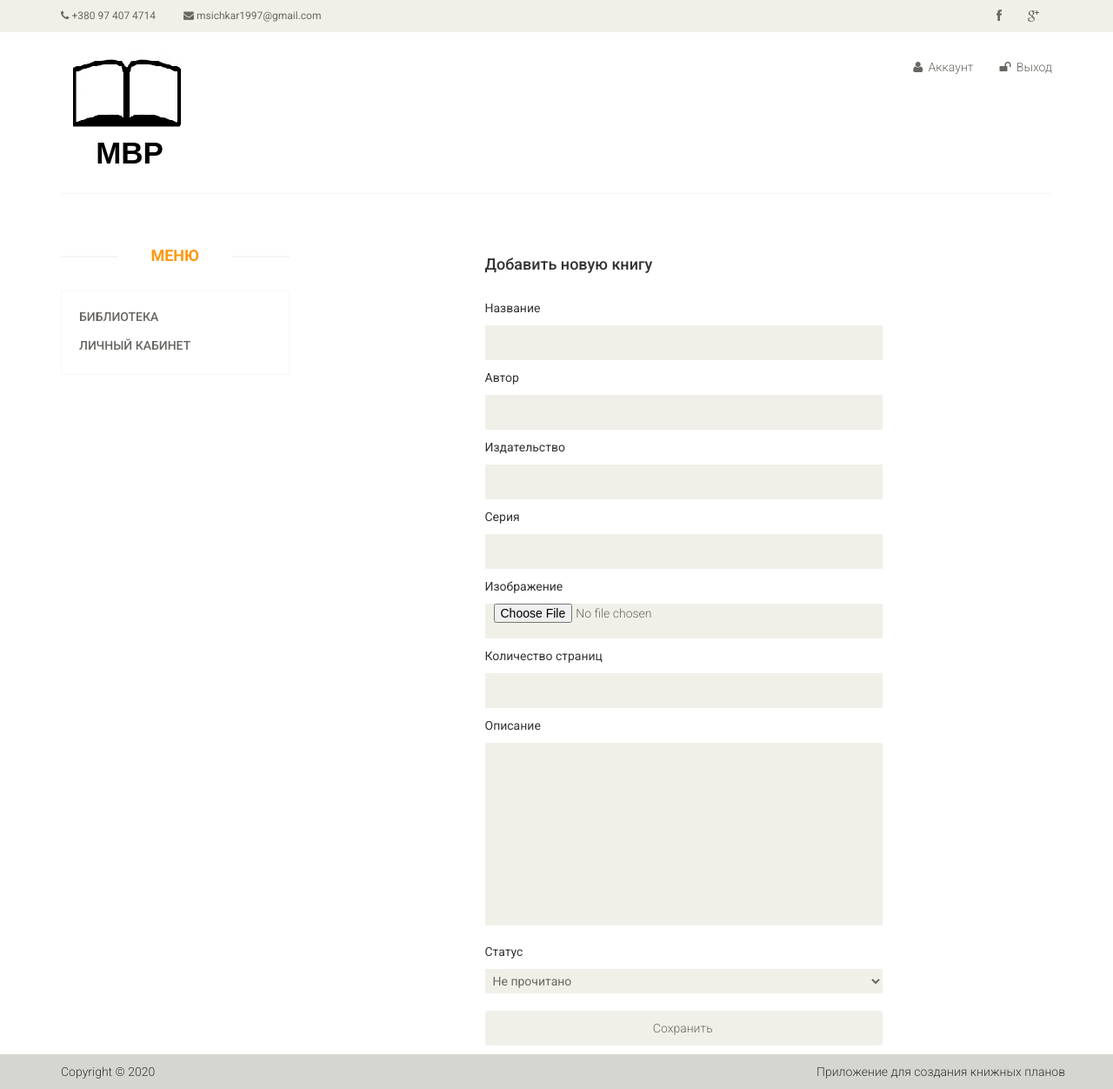
After one commit to Xamix123/myBookPlans, a PHP site: template app/views/library/updateBook.php in a window 1280 px wide. The commit adds this page. Shown: the whole page at 87% size. Run offline with PHP 8.4, Linux system fonts and the light colour scheme; the template is opened without the code that fills it, so the values that code supplies are empty; some libraries are stand-ins or nearby versions.

```diff
--- a/app/config/db_params.php
+++ b/app/config/db_params.php
@@ -3,6 +3,6 @@ return [
     'host' => 'localhost',
     'dbname' => 'myBookPlans',
     'user' => 'root',
-    'password' => 'кщще',
+    'password' => '',
     'charset' => 'utf8'
 ];
--- a/app/controllers/CabinetController.php
+++ b/app/controllers/CabinetController.php
@@ -2,6 +2,7 @@
 
 namespace myBookPlans\app\controllers;
 
+use myBookPlans\app\models\Library;
 use myBookPlans\app\models\User;
 
 class CabinetController
@@ -12,6 +13,11 @@ class CabinetController
 
         $user = User::getUserById($userId);
 
+        if(!Library::checkUserLibraryExists($userId))
+        {
+            Library::createNewUserLibrary($userId);
+        }
+
         require_once(ROOT . '/app/views/cabinet/index.php');
 
         return true;
--- a/app/controllers/UserController.php
+++ b/app/controllers/UserController.php
@@ -2,6 +2,7 @@
 
 namespace myBookPlans\app\controllers;
 
+use myBookPlans\app\models\Library;
 use myBookPlans\app\models\User;
 use myBookPlans\app\validators\UserDataValidator;
 
--- a/app/views/library/book.php
+++ b/app/views/library/book.php
@@ -45,11 +45,11 @@
 
                                 </div><!--/book-information-->
                                 <div class="col-lg-offset-2">
-                                    <a href="/library/update/<?php echo $book['id']; ?>"
+                                    <a href="/library/updateBook/<?php echo $book['id']; ?>"
                                        class="btn btn-default add-to-cart">Редактировать книгу
                                     </a>
 
-                                    <a href="/library/delete/<?php echo $book['id']; ?>"
+                                    <a href="/library/deleteBook/<?php echo $book['id']; ?>"
                                        class="btn btn-default add-to-cart">Удалить книгу
                                     </a>
                                 </div>
--- /dev/null
+++ b/app/views/library/updateBook.php
@@ -0,0 +1,89 @@
+<?php if ($bookId): ?>
+    <?php header("Location: /library/") ?>;
+<?php endif; ?>
+
+<?php include ROOT . '/app/views/layouts/header.php';?>
+<section>
+    <div class ="container">
+        <div class ="row">
+
+            <div class="col-sm-3">
+                <div class="left-sidebar">
+                    <h2>Меню</h2>
+                    <div class="panel-group category-products" id="accordian"><!--menu-->
+                        <div class="panel panel-default">
+                            <div class="panel-heading">
+                                <h4 class="panel-title"><a href="/library/">Библиотека</a></h4>
+                            </div>
+                        </div>
+                        <div class="panel panel-default">
+                            <div class="panel-heading">
+                                <h4 class="panel-title"><a href="/cabinet/">Личный кабинет</a></h4>
+                            </div>
+                        </div>
+                    </div><!--/menu-->
+                </div>
+            </div>
+
+            <div  class="col-sm-5 col-sm-offset-2 margin-bottom:auto">
+
+                <h4> Добавить новую книгу</h4>
+
+                <br/>
+                <?php if (isset($errors) && is_array($errors)):?>
+                    <ul>
+                        <?php foreach ($errors as $error) : ?>
+                            <li> - <?php echo $error;?></li>
+                        <?php endforeach;?>
+                    </ul>
+                <?php endif;?>
+
+                <div class="login-form">
+                    <form action="#" method="post" enctype="multipart/form-data">
+
+                        <p>Название</p>
+                        <input type="text" name="title" maxlength="100" placeholder="" value="">
+
+                        <p>Автор</p>
+                        <input type="text" name="author" maxlength="100" placeholder="" value="">
+
+                        <p>Издательство</p>
+                        <input type="text" name="publishingHouse" maxlength="100" placeholder="" value="">
+
+                        <p>Серия</p>
+                        <input type="text" name="series" maxlength="100" placeholder="" value="">
+
+                        <p>Изображение</p>
+                        <input type="file" name="image" placeholder="" value="">
+
+                        <p>Количество страниц</p>
+                        <input type="number" name="countPages" min="0" max="999999" placeholder="" value="">
+
+                        <p>Описание</p>
+                        <textarea name="description" rows="10" maxlength="1000" placeholder=""></textarea>
+
+                        <br/>
+                        <br/>
+
+                        <p>Статус</p>
+                        <select name="status">
+                            <option value="0">
+                                Не прочитано
+                            </option>
+                            <option value="1">
+                                Прочитано
+                            </option>
+                        </select>
+
+                        <br/>
+                        <br/>
+
+                        <input type="submit" name="submit" class="btn btn-default" value="Сохранить"/>
+
+                    </form>
+                </div>
+            </div>
+        </div>
+    </div>
+</section>
+<?php include ROOT . '/app/views/layouts/footer.php'; ?>
```
Also changed, not shown: app/controllers/LibraryController.php (+25 -7 lines), app/models/Library.php (+48 -16 lines).
